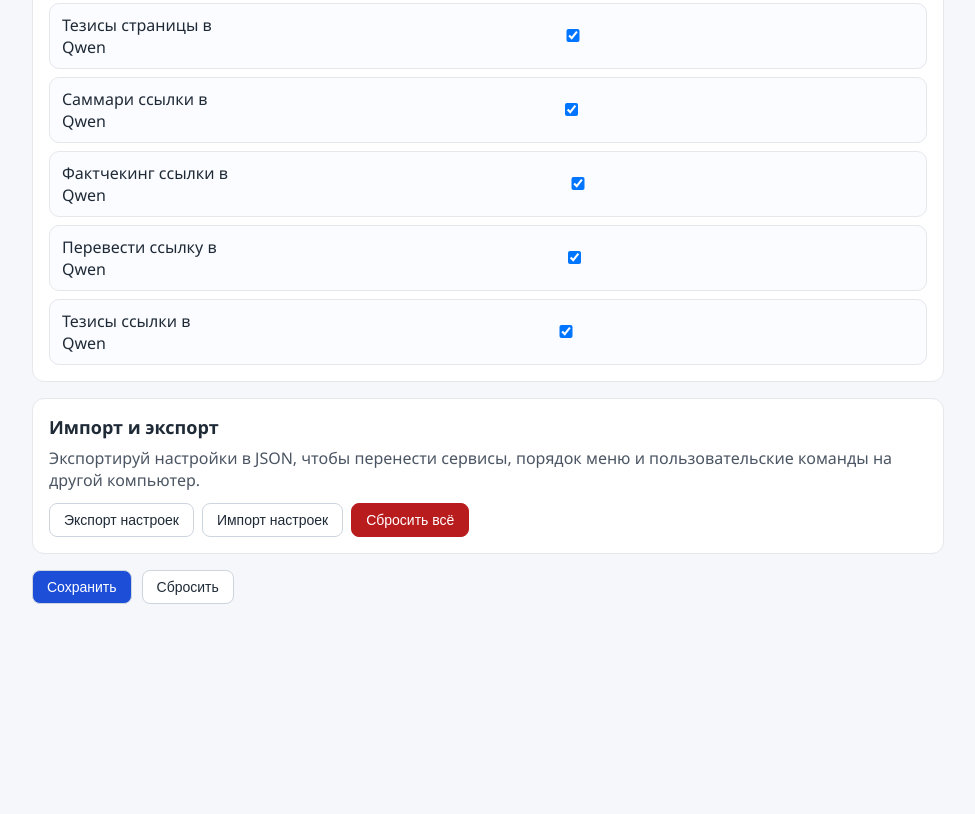
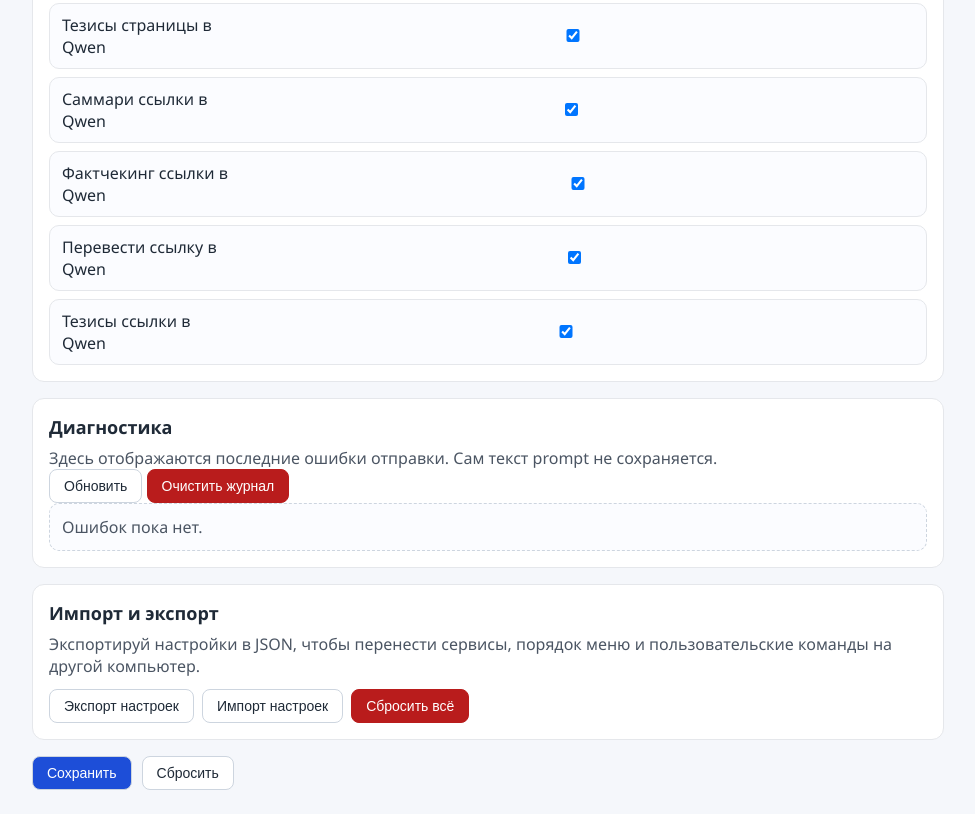
Before and after one commit to perejaslav/send-to-ai-extension, a website with bundled scripts: page options.html in a window 1280 px wide. Shown: the part 2390-3204 px from the top of the page, without its empty margins (152-1127 px from the left). Before the commit the page ends 3018 px from the top, so only its background shows below. Built offline with nearby package versions, Linux system fonts and the light colour scheme; some packages are replaced by stand-ins of ours.

Commit message:
Add diagnostics log settings UI

```diff
--- a/options.html
+++ b/options.html
@@ -123,6 +123,17 @@
     </section>
 
     <section class="panel">
+      <h2>Диагностика</h2>
+      <p class="panel-note">Здесь отображаются последние ошибки отправки. Сам текст prompt не сохраняется.</p>
+      <div class="diagnostics-actions">
+        <button id="refreshDiagnosticsButton" type="button" class="secondary">Обновить</button>
+        <button id="clearDiagnosticsButton" type="button" class="danger">Очистить журнал</button>
+      </div>
+      <div id="diagnosticsEmpty" class="empty-state">Ошибок пока нет.</div>
+      <div id="diagnosticsList" class="diagnostics-list"></div>
+    </section>
+
+    <section class="panel">
       <h2>Импорт и экспорт</h2>
       <p class="panel-note">Экспортируй настройки в JSON, чтобы перенести сервисы, порядок меню и пользовательские команды на другой компьютер.</p>
       <div class="import-export-actions">
```
